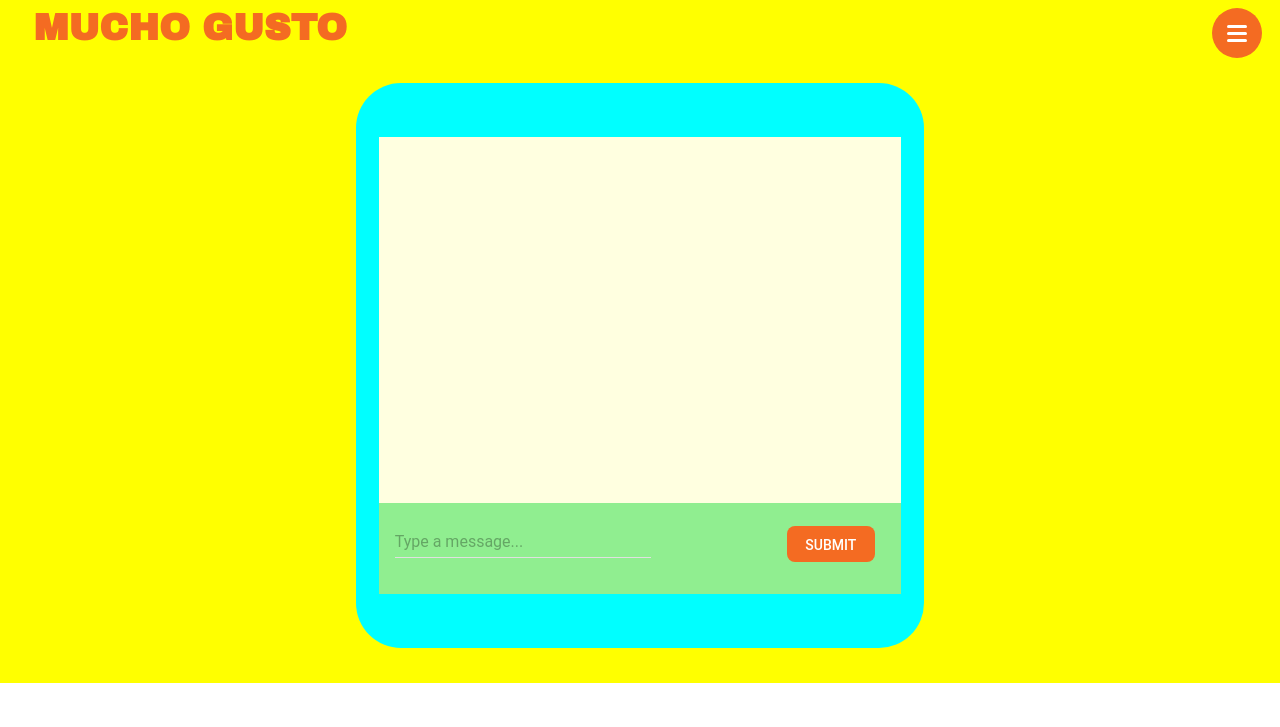
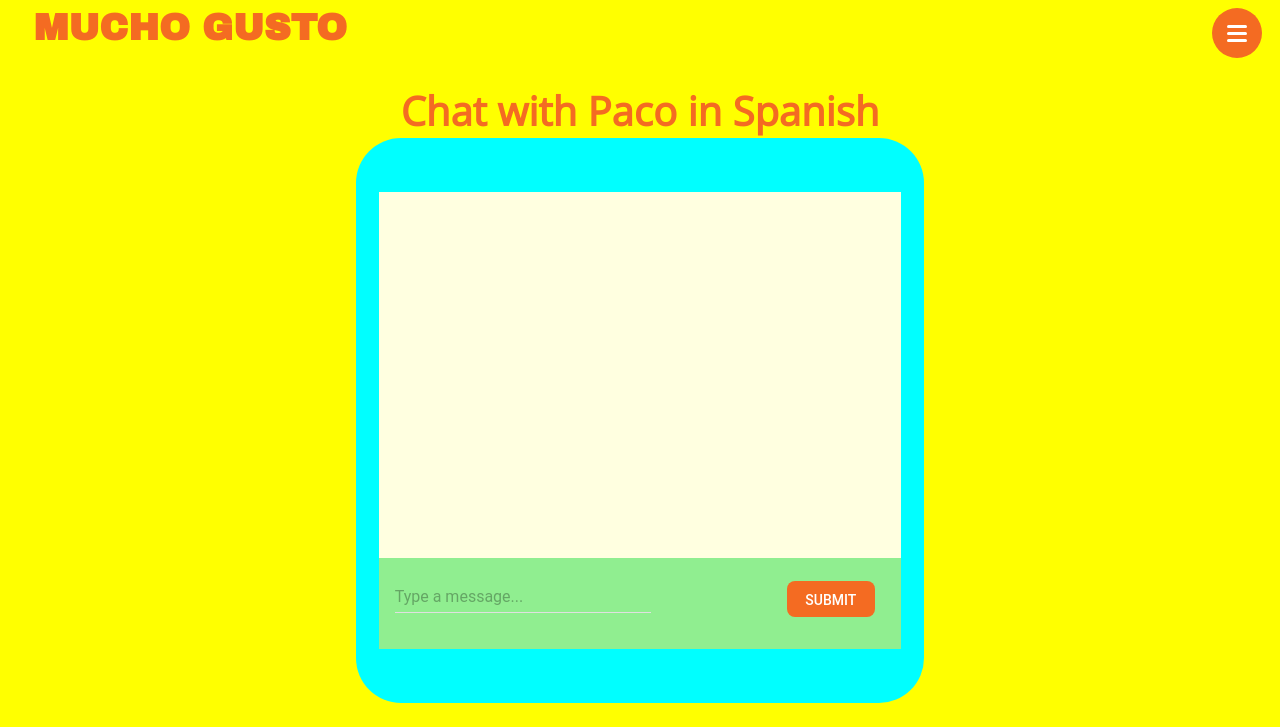
Before and after one commit to gladysum-zz/mucho-gusto, a React app: page /chat in a window 1280 px wide. Shown: the top 727 px of the page. Built offline with nearby package versions, Linux system fonts and the light colour scheme; a web font is replaced by a local one.

Commit message:
added title to chat page

```diff
--- a/browser/Chat.js
+++ b/browser/Chat.js
@@ -16,6 +16,9 @@ export default class Chat extends React.Component {
     <div className="chat-col-left">
     </div>
     <div className="chat-col-middle">
+      <div className="chat-title">
+      Chat with Paco in Spanish
+      </div>
       <ChatContainer />
     </div>
     <div className="chat-col-right">
--- a/public/style.css
+++ b/public/style.css
@@ -166,6 +166,7 @@
   height: 700px;
   background-color: yellow;
   margin: -2% -1% -1% -1%;
+  padding-bottom: 100px;
 }
 
 .chat-col-left {
@@ -183,9 +184,16 @@
   width: 28%;
 }
 
+.chat-title {
+  margin-top: 100px;
+  text-align: center;
+  font-size: 40px;
+  color: #f46b22;
+  font-weight: bold;
+}
+
 .chat-container {
   height: 520px;
-  margin-top: 100px;
   margin-bottom: 2%;
   padding: 4%;
   background-color: aqua;
```
Also changed, not shown: 2 other files.
